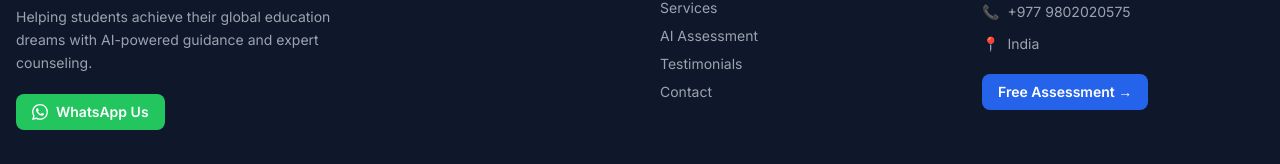
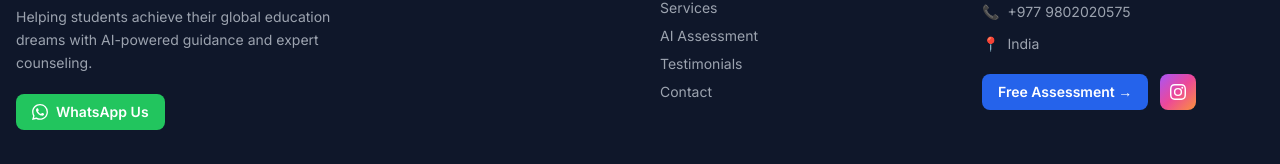
Before and after one commit to Sujitapatel11/aiec, a React (Vite) app in the folder frontend/: page /login in a window 1280 px wide. Shown: the part 986-1150 px from the top of the page. Built offline with nearby package versions, Linux system fonts and the light colour scheme; no server answers.

Commit message:
fix: CORS allow all origins env, Instagram footer, login lockout auto-clear, recommendation error logging

```diff
--- a/frontend/src/components/Footer.jsx
+++ b/frontend/src/components/Footer.jsx
@@ -59,10 +59,21 @@ export default function Footer() {
             <li className="flex items-center gap-2"><span>📞</span> +977 9802020575</li>
             <li className="flex items-center gap-2"><span>📍</span> India</li>
           </ul>
-          <div className="mt-5">
+          <div className="mt-5 flex items-center gap-3">
             <Link to="/apply" className="inline-block bg-primary-600 hover:bg-primary-700 text-white text-sm font-semibold px-4 py-2 rounded-lg transition-colors">
               Free Assessment →
             </Link>
+            <a
+              href="https://www.instagram.com/aaradhya_international5"
+              target="_blank"
+              rel="noreferrer"
+              className="w-9 h-9 bg-gradient-to-br from-purple-500 via-pink-500 to-orange-400 rounded-lg flex items-center justify-center hover:opacity-90 transition-opacity"
+              aria-label="Instagram"
+            >
+              <svg viewBox="0 0 24 24" className="w-4 h-4 fill-white">
+                <path d="M12 2.163c3.204 0 3.584.012 4.85.07 3.252.148 4.771 1.691 4.919 4.919.058 1.265.069 1.645.069 4.849 0 3.205-.012 3.584-.069 4.849-.149 3.225-1.664 4.771-4.919 4.919-1.266.058-1.644.07-4.85.07-3.204 0-3.584-.012-4.849-.07-3.26-.149-4.771-1.699-4.919-4.92-.058-1.265-.07-1.644-.07-4.849 0-3.204.013-3.583.07-4.849.149-3.227 1.664-4.771 4.919-4.919 1.266-.057 1.645-.069 4.849-.069zM12 0C8.741 0 8.333.014 7.053.072 2.695.272.273 2.69.073 7.052.014 8.333 0 8.741 0 12c0 3.259.014 3.668.072 4.948.2 4.358 2.618 6.78 6.98 6.98C8.333 23.986 8.741 24 12 24c3.259 0 3.668-.014 4.948-.072 4.354-.2 6.782-2.618 6.979-6.98.059-1.28.073-1.689.073-4.948 0-3.259-.014-3.667-.072-4.947-.196-4.354-2.617-6.78-6.979-6.98C15.668.014 15.259 0 12 0zm0 5.838a6.162 6.162 0 100 12.324 6.162 6.162 0 000-12.324zM12 16a4 4 0 110-8 4 4 0 010 8zm6.406-11.845a1.44 1.44 0 100 2.881 1.44 1.44 0 000-2.881z"/>
+              </svg>
+            </a>
           </div>
         </div>
       </div>
--- a/frontend/src/pages/Login.jsx
+++ b/frontend/src/pages/Login.jsx
@@ -11,7 +11,16 @@ export default function Login() {
   const [error, setError]       = useState('')
   const [loading, setLoading]   = useState(false)
   const [attempts, setAttempts] = useState(() => Number(sessionStorage.getItem('login_attempts') || 0))
-  const [lockedUntil, setLockedUntil] = useState(() => Number(sessionStorage.getItem('login_locked_until') || 0))
+  const [lockedUntil, setLockedUntil] = useState(() => {
+    const until = Number(sessionStorage.getItem('login_locked_until') || 0)
+    // Auto-clear expired lockout
+    if (until && until < Date.now()) {
+      sessionStorage.removeItem('login_locked_until')
+      sessionStorage.removeItem('login_attempts')
+      return 0
+    }
+    return until
+  })
   const [countdown, setCountdown]     = useState(0)
   const navigate = useNavigate()
 
--- a/frontend/src/pages/Questionnaire.jsx
+++ b/frontend/src/pages/Questionnaire.jsx
@@ -169,7 +169,8 @@ export default function Questionnaire() {
       const res = await profileRecommend(payload);
       navigate('/results/ai', { state: { ...res.data, input_profile: payload } });
     } catch (err) {
-      setError('Could not get recommendations. Please try again.');
+      console.error('Recommendation error:', err?.response?.data || err?.message)
+      setError('Could not get recommendations. Please check your connection and try again.');
     } finally {
       setLoading(false);
     }
```
Also changed, not shown: 1 other file (tests, documents, lock files or other folders).
